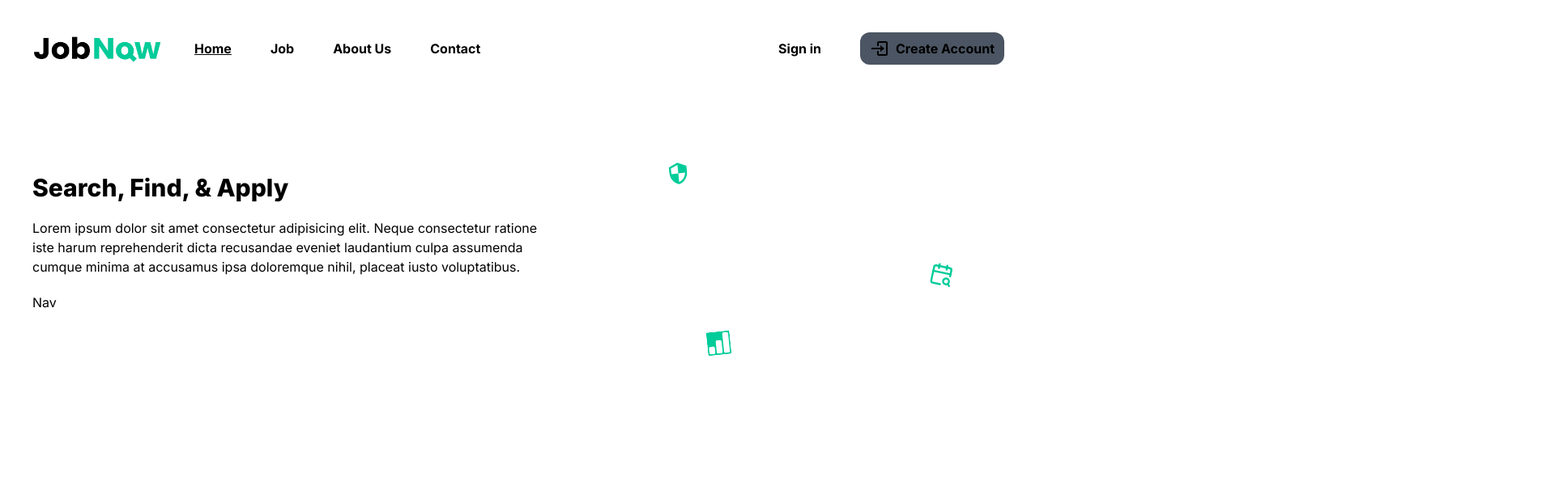
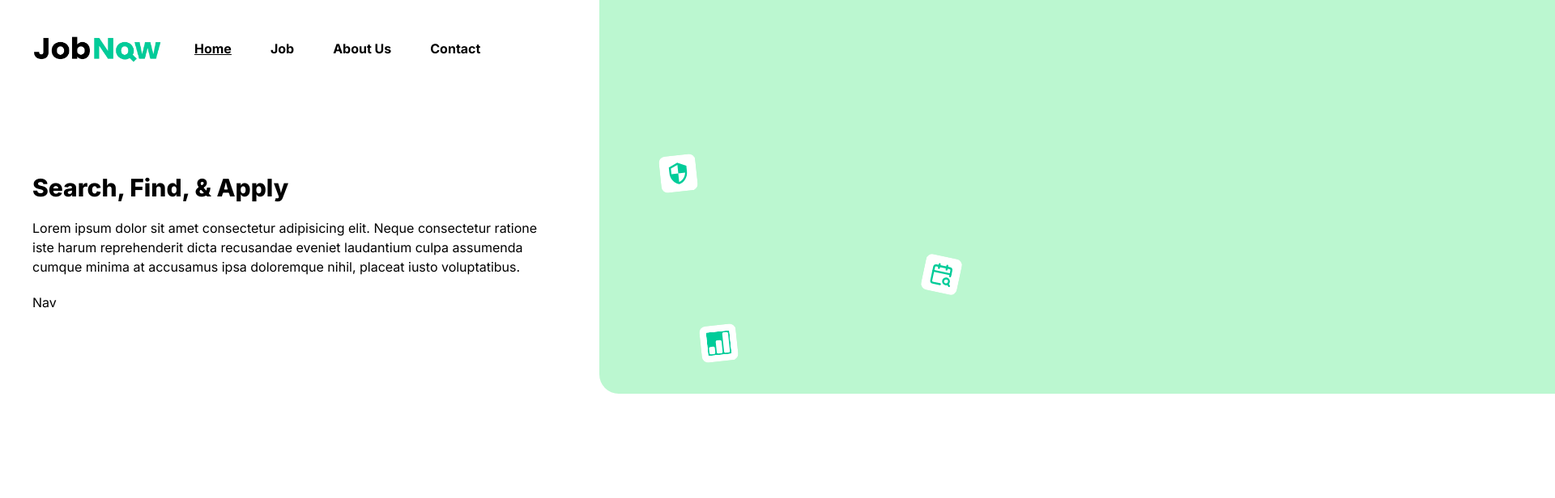
Before and after one commit to kalaounmohamad/Job-search-website, a Next.js app: page / in a window 1280 px wide. Shown: the top 616 px of the page at 81% size, 1920 px wide, since content can reach past the window. Built offline with nearby package versions, Linux system fonts and the light colour scheme.

Commit message:
Fixed bg

```diff
--- a/app/components/Banner.js
+++ b/app/components/Banner.js
@@ -6,10 +6,10 @@
 
 export default function Banner() {
   return (
-    <main className="flex flex-col md:flex-row mx-auto">
-      <div className=" md:w-7/12 flex flex-col items-center md:items-start justify-center gap-5  my-20 md:my-0 ">
+    <main className=" flex flex-col md:flex-row mx-auto">
+      <div className="md:w-7/12 flex flex-col items-center md:items-start justify-center gap-5  my-20 md:my-0">
         <h1 className="font-extrabold text-3xl">Search, Find, & Apply</h1>
-        <p className=" w-[90%]">
+        <p className="w-[90%]">
           Lorem ipsum dolor sit amet consectetur adipisicing elit. Neque
           consectetur ratione iste harum reprehenderit dicta recusandae eveniet
           laudantium culpa assumenda cumque minima at accusamus ipsa doloremque
@@ -17,7 +17,14 @@
         </p>
         <div>Nav</div>
       </div>
-      <div className={`flex flex-col  md:rounded-bl-3xl md:w-5/12 `}>
+
+      <div
+        className={`relative flex flex-col md:rounded-bl-3xl md:w-5/12 z-10`}
+      >
+        <div className="absolute bottom-0 left-0 -z-10 w-screen h-screen overflow-hidden">
+          <div className="absolute bottom-0 right-0 w-full h-full bg-green-200 rounded-3xl " />
+        </div>
+
         <div className="md:mb-10">
           <div className="ml-[15%] my-10  md:my-20">
             <Image
```
